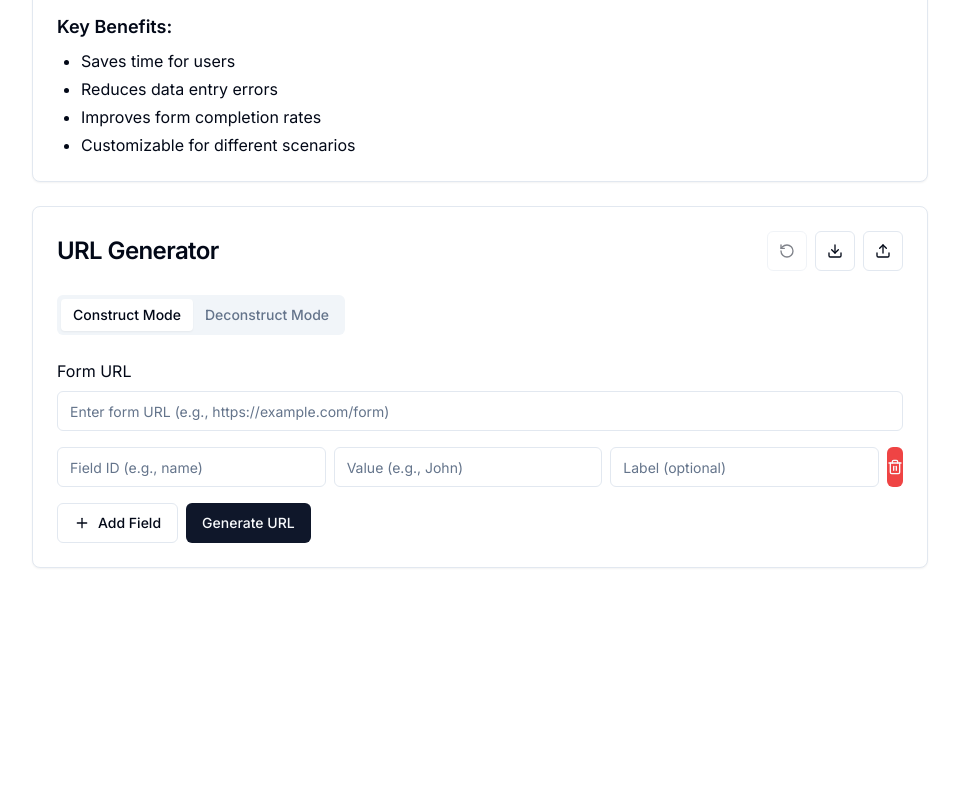
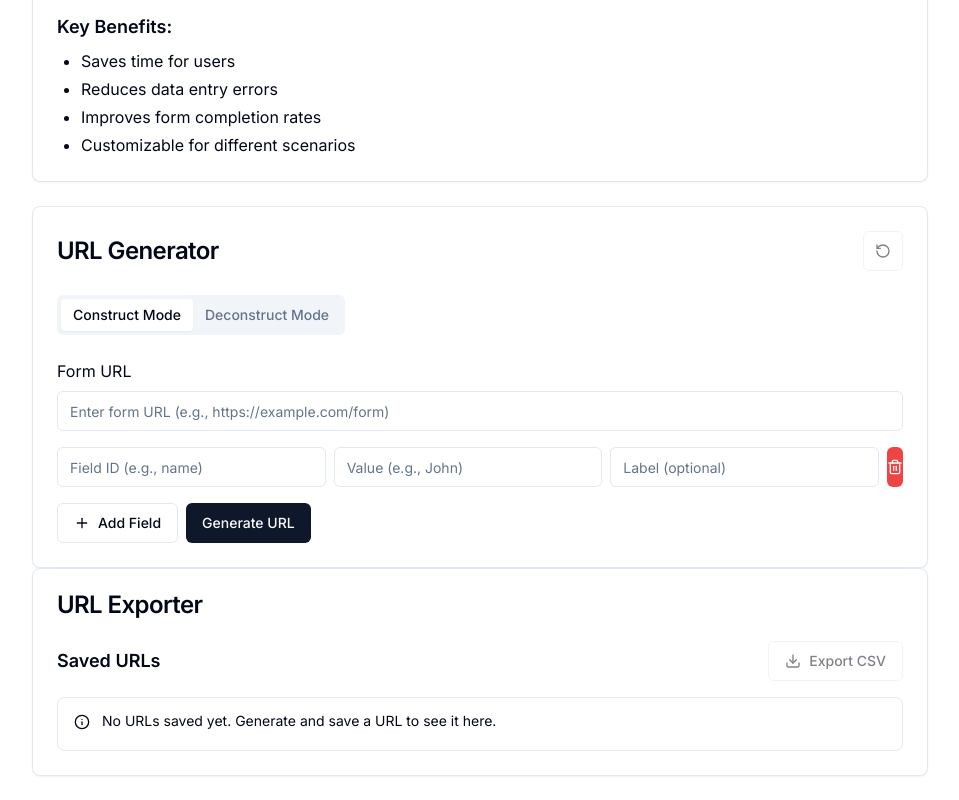
Before and after one commit to Pang78/fillable, a Next.js app: page / in a window 1280 px wide. Shown: the part 249-1049 px from the top of the page, without its empty margins (160-1119 px from the left). Before the commit the page ends 841 px from the top, so only its background shows below. Built offline with nearby package versions, Linux system fonts and the light colour scheme.

Commit message:
Proceed - Added new URL Exporter

```diff
--- a/components/FormPrefillGuide.tsx
+++ b/components/FormPrefillGuide.tsx
@@ -1,7 +1,7 @@
 'use client'
 
 import React, { useState, useEffect } from 'react';
-import { Plus, Trash2, Copy, Moon, Sun, Info, HelpCircle, RotateCcw, Download, Upload } from 'lucide-react';
+import { Plus, Trash2, Copy, Moon, Sun, Info, HelpCircle, RotateCcw, Download } from 'lucide-react';
 import { Card, CardHeader, CardTitle, CardContent } from '@/components/ui/card';
 import { Button } from '@/components/ui/button';
 import { Input } from '@/components/ui/input';
@@ -30,6 +30,12 @@ interface Field {
   label: string;
 }
 
+interface SavedUrl {
+  url: string;
+  name: string;
+  createdAt: string;
+}
+
 interface FormState {
   formUrl: string;
   fields: Field[];
@@ -37,6 +43,7 @@ interface FormState {
 
 const INITIAL_FIELD: Field = { id: '', value: '', label: '' };
 const LOCAL_STORAGE_KEY = 'formPrefillState';
+const SAVED_URLS_KEY = 'savedPrefillUrls';
 
 const FormPrefillGuide = () => {
   const [mounted, setMounted] = useState(false);
@@ -47,6 +54,8 @@ const FormPrefillGuide = () => {
   const [activeTab, setActiveTab] = useState('construct');
   const [history, setHistory] = useState<FormState[]>([]);
   const [historyIndex, setHistoryIndex] = useState(-1);
+  const [savedUrls, setSavedUrls] = useState<SavedUrl[]>([]);
+  const [urlName, setUrlName] = useState('');
 
   useEffect(() => {
     setMounted(true);
@@ -55,6 +64,8 @@ const FormPrefillGuide = () => {
 
     // Load saved state
     const savedState = localStorage.getItem(LOCAL_STORAGE_KEY);
+    const savedUrlsStr = localStorage.getItem(SAVED_URLS_KEY);
+
     if (savedState) {
       try {
         const { formUrl: savedUrl, fields: savedFields } = JSON.parse(savedState);
@@ -64,18 +75,81 @@ const FormPrefillGuide = () => {
         console.error('Error loading saved state:', error);
       }
     }
+
+    if (savedUrlsStr) {
+      try {
+        setSavedUrls(JSON.parse(savedUrlsStr));
+      } catch (error) {
+        console.error('Error loading saved URLs:', error);
+      }
+    }
   }, []);
 
-  // Save state to localStorage when it changes
   useEffect(() => {
     if (mounted) {
       localStorage.setItem(LOCAL_STORAGE_KEY, JSON.stringify({ formUrl, fields }));
+      localStorage.setItem(SAVED_URLS_KEY, JSON.stringify(savedUrls));
     }
-  }, [formUrl, fields, mounted]);
+  }, [formUrl, fields, savedUrls, mounted]);
 
   const handleThemeChange = (newTheme: Theme) => {
     setCurrentTheme(newTheme);
     setTheme(newTheme);
+  };
+
+  const saveGeneratedUrl = () => {
+    if (!generatedUrl) return;
+
+    const newSavedUrl: SavedUrl = {
+      url: generatedUrl,
+      name: urlName || `Prefill URL ${savedUrls.length + 1}`,
+      createdAt: new Date().toISOString(),
+    };
+
+    setSavedUrls(prev => [newSavedUrl, ...prev]);
+    setUrlName('');
+
+    toast({
+      description: "URL saved successfully",
+    });
+  };
+
+  const exportUrls = (format: 'csv' | 'xlsx') => {
+    if (savedUrls.length === 0) {
+      toast({
+        description: "No URLs to export",
+        variant: "warning",
+      });
+      return;
+    }
+
+    const headers = ['Name', 'URL', 'Created At'];
+    const rows = savedUrls.map(url => [
+      url.name,
+      url.url,
+      new Date(url.createdAt).toLocaleString()
+    ]);
+
+    if (format === 'csv') {
+      const csvContent = [
+        headers.join(','),
+        ...rows.map(row => row.map(cell => `"${cell}"`).join(','))
+      ].join('\n');
+
+      const blob = new Blob([csvContent], { type: 'text/csv' });
+      const url = URL.createObjectURL(blob);
+      const a = document.createElement('a');
+      a.href = url;
+      a.download = 'prefill-urls.csv';
+      document.body.appendChild(a);
+      a.click();
+      document.body.removeChild(a);
+      URL.revokeObjectURL(url);
+    }
+
+    toast({
+      description: `URLs exported as ${format.toUpperCase()}`,
+    });
   };
 
   const addToHistory = (state: FormState) => {
@@ -290,7 +364,6 @@ const FormPrefillGuide = () => {
           <CardHeader>
             <CardTitle className="flex justify-between items-center">
               <span>URL Generator</span>
-              <div className="flex gap-2">
                 <Button
                   variant="outline"
                   size="icon"
@@ -300,34 +373,6 @@ const FormPrefillGuide = () => {
                 >
                   <RotateCcw className="h-4 w-4" />
                 </Button>
-                <Button
-                  variant="outline"
-                  size="icon"
-                  onClick={exportConfig}
-                  title="Export configuration"
-                >
-                  <Download className="h-4 w-4" />
-                </Button>
-                <label className="cursor-pointer">
-                  <Input
-                    type="file"
-                    accept=".json"
-                    className="hidden"
-                    onChange={importConfig}
-                  />
-                  <Button
-                    variant="outline"
-                    size="icon"
-                    onClick={() => {}}
-                    title="Import configuration"
-                    asChild
-                  >
-                    <span>
-                      <Upload className="h-4 w-4" />
-                    </span>
-                  </Button>
-                </label>
-              </div>
             </CardTitle>
           </CardHeader>
           <CardContent>
@@ -425,10 +470,104 @@ const FormPrefillGuide = () => {
             )}
           </CardContent>
         </Card>
+
+        <Card>
+          <CardHeader>
+            <CardTitle>URL Exporter</CardTitle>
+          </CardHeader>
+          <CardContent className="space-y-4">
+            {generatedUrl && (
+              <div className="space-y-4">
+                <div className="flex gap-2">
+                  <Input
+                    placeholder="Give this URL a name (optional)"
+                    value={urlName}
+                    onChange={(e) => setUrlName(e.target.value)}
+                  />
+                  <Button onClick={saveGeneratedUrl}>Save URL</Button>
+                </div>
+                <div className="p-4 bg-muted rounded-lg">
+                  <div className="flex items-center justify-between">
+                    <span className="truncate">{generatedUrl}</span>
+                    <Button
+                      size="icon"
+                      variant="outline"
+                      onClick={() => {
+                        navigator.clipboard.writeText(generatedUrl);
+                        toast({
+                          description: "URL copied to clipboard",
+                        });
+                      }}
+                    >
+                      <Copy className="h-4 w-4" />
+                    </Button>
+                  </div>
+                </div>
+              </div>
+            )}
+
+            <div className="space-y-4">
+              <div className="flex justify-between items-center">
+                <h3 className="text-lg font-semibold">Saved URLs</h3>
+                <div className="flex gap-2">
+                  <Button
+                    variant="outline"
+                    onClick={() => exportUrls('csv')}
+                    disabled={savedUrls.length === 0}
+                  >
+                    <Download className="h-4 w-4 mr-2" />
+                    Export CSV
+                  </Button>
+                </div>
+              </div>
+
+              {savedUrls.length === 0 ? (
+                <Alert>
+                  <Info className="h-4 w-4" />
+                  <AlertDescription>
+                    No URLs saved yet. Generate and save a URL to see it here.
+                  </AlertDescription>
+                </Alert>
+              ) : (
+                <div className="space-y-2">
+                  {savedUrls.map((savedUrl, index) => (
+                    <div
+                      key={index}
+                      className="p-4 bg-muted rounded-lg flex justify-between items-center"
+                    >
+                      <div className="space-y-1">
+                        <div className="font-medium">{savedUrl.name}</div>
+                        <div className="text-sm text-muted-foreground truncate">
+                          {savedUrl.url}
+                        </div>
+                        <div className="text-xs text-muted-foreground">
+                          Created: {new Date(savedUrl.createdAt).toLocaleString()}
+                        </div>
+                      </div>
+                      <Button
+                        size="icon"
+                        variant="outline"
+                        onClick={() => {
+                          navigator.clipboard.writeText(savedUrl.url);
+                          toast({
+                            description: "URL copied to clipboard",
+                          });
+                        }}
+                      >
+                        <Copy className="h-4 w-4" />
+                      </Button>
+                    </div>
+                  ))}
+                </div>
+              )}
+            </div>
+          </CardContent>
+        </Card>
       </div>
     </div>
   );
 };
+
 
 const UsageGuide = () => (
   <Dialog>
@@ -474,6 +613,18 @@ const UsageGuide = () => (
         </div>
 
         <div>
+          <h3 className="text-lg font-semibold mb-2">URL Exporter</h3>
+          <ol className="list-decimal pl-6 space-y-2">
+            <li>Generate a URL using the URL Generator</li>
+            <li>Optionally give your URL a memorable name</li>
+            <li>Click "Save URL" to add it to your saved URLs list</li>
+            <li>View all your saved URLs in the list below</li>
+            <li>Export your URLs to CSV format using the export button</li>
+            <li>Copy any saved URL using the copy button next to it</li>
+          </ol>
+        </div>
+
+        <div>
           <h3 className="text-lg font-semibold mb-2">Additional Features</h3>
           <ul className="list-disc pl-6 space-y-2">
             <li>
@@ -482,16 +633,13 @@ const UsageGuide = () => (
             <li>
               <span className="font-medium">Undo:</span> Reverse your last action with the undo button
             </li>
-            <li>
-              <span className="font-medium">Export/Import:</span> Save and load your configurations using the download/upload buttons
-            </li>
           </ul>
         </div>
 
         <Alert>
           <Info className="h-4 w-4" />
           <AlertDescription>
-            Your configurations are automatically saved in your browser. They will persist even if you close and reopen the page.
+            Your configurations and saved URLs are automatically saved in your browser. They will persist even if you close and reopen the page.
           </AlertDescription>
         </Alert>
       </div>
```
